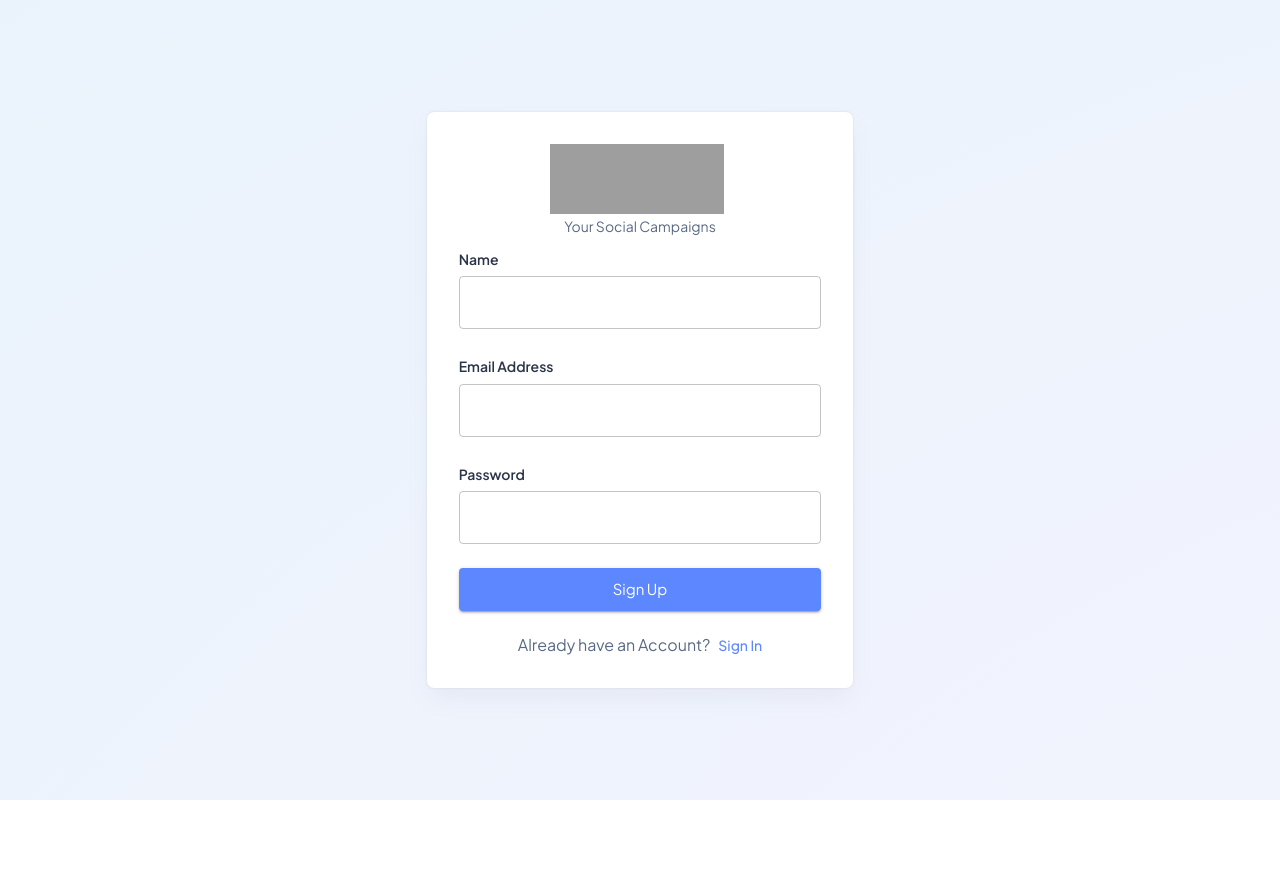
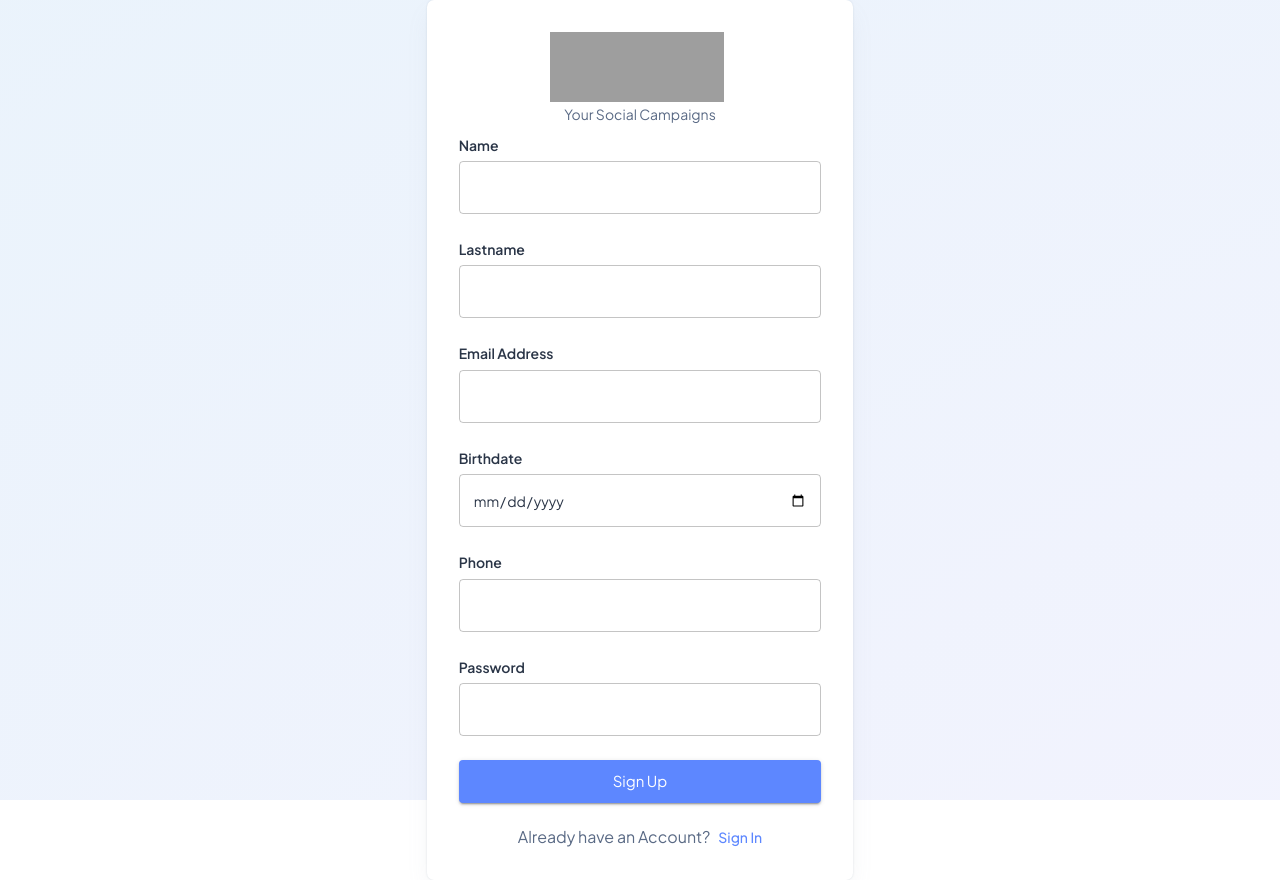
Before and after one commit to Los-comegatitos/frontend_nextjs, a Next.js app: page /authentication/register in a window 1280 px wide. Before the commit the page ends 800 px from the top, so only its background shows below. Built offline with nearby package versions, Linux system fonts and the light colour scheme; grey boxes are pictures that could not be loaded.

Commit message:
feat: add AuthRegister component with controlled inputs, state handling, and SweetAlert validation

```diff
--- a/src/app/authentication/auth/AuthRegister.tsx
+++ b/src/app/authentication/auth/AuthRegister.tsx
@@ -1,9 +1,9 @@
-import React from 'react';
-import { Box, Typography, Button } from '@mui/material';
-import Link from 'next/link';
+"use client";
 
-import CustomTextField from '@/app/(DashboardLayout)/components/forms/theme-elements/CustomTextField';
-import { Stack } from '@mui/system';
+import React, { useState } from "react";
+import { Box, Typography, Button, Stack } from "@mui/material";
+import CustomTextField from "@/app/(DashboardLayout)/components/forms/theme-elements/CustomTextField";
+import Swal from "sweetalert2";
 
 interface registerType {
   title?: string;
@@ -11,36 +11,100 @@ interface registerType {
   subtext?: React.ReactNode;
 }
 
-const AuthRegister = ({ title, subtitle, subtext }: registerType) => (
+const AuthRegister = ({ title, subtitle, subtext }: registerType) => {
+  const [formData, setFormData] = useState({
+    name: "",
+    lastname: "",
+    email: "",
+    birthdate: "",
+    phone: "",
+    password: "",
+  });
+
+  const handleChange = (e: React.ChangeEvent<HTMLInputElement>) => {
+    setFormData({
+      ...formData,
+      [e.target.id]: e.target.value,
+    });
+  };
+
+  const handleSubmit = (e: React.FormEvent) => {
+    e.preventDefault();
+
+    // eslint-disable-next-line @typescript-eslint/no-unused-vars
+    const emptyFields = Object.entries(formData).filter(([_, value]) => !value);
+
+    if (emptyFields.length > 0) {
+      Swal.fire({
+        icon: "error",
+        title: "Campos incompletos",
+        text: "Por favor, llena todos los campos antes de continuar.",
+        confirmButtonColor: "#1976d2",
+      });
+      return;
+    }
+
+    Swal.fire({
+      icon: "success",
+      title: "Registro exitoso",
+      text: "¡Tus datos fueron enviados correctamente!",
+      confirmButtonColor: "#1976d2",
+    });
+
+    console.log("Datos enviados:", formData);
+  };
+
+  return (
     <>
-        {title ? (
+      {title && (
         <Typography fontWeight="700" variant="h2" mb={1}>
           {title}
         </Typography>
-        ) : null}
+      )}
 
       {subtext}
 
-        <Box>
+      <Box component="form" onSubmit={handleSubmit}>
         <Stack mb={3}>
-                <Typography variant="subtitle1"
-                    fontWeight={600} component="label" htmlFor='name' mb="5px">Name</Typography>
-                <CustomTextField id="name" variant="outlined" fullWidth />
+          <Typography fontWeight={600} component="label" htmlFor="name" mb="5px">
+            Name
+          </Typography>
+          <CustomTextField id="name" variant="outlined" fullWidth value={formData.name} onChange={handleChange} />
 
-                <Typography variant="subtitle1"
-                    fontWeight={600} component="label" htmlFor='email' mb="5px" mt="25px">Email Address</Typography>
-                <CustomTextField id="email" variant="outlined" fullWidth />
+          <Typography fontWeight={600} component="label" htmlFor="lastname" mb="5px" mt="25px">
+            Lastname
+          </Typography>
+          <CustomTextField id="lastname" variant="outlined" fullWidth value={formData.lastname} onChange={handleChange} />
 
-                <Typography variant="subtitle1"
-                    fontWeight={600} component="label" htmlFor='password' mb="5px" mt="25px">Password</Typography>
-                <CustomTextField id="password" variant="outlined" fullWidth />
+          <Typography fontWeight={600} component="label" htmlFor="email" mb="5px" mt="25px">
+            Email Address
+          </Typography>
+          <CustomTextField id="email" variant="outlined" fullWidth value={formData.email} onChange={handleChange} />
+
+          <Typography fontWeight={600} component="label" htmlFor="birthdate" mb="5px" mt="25px">
+            Birthdate
+          </Typography>
+          <CustomTextField id="birthdate" type="date" variant="outlined" fullWidth value={formData.birthdate} onChange={handleChange} InputLabelProps={{ shrink: true }}/>
+
+          <Typography fontWeight={600} component="label" htmlFor="phone" mb="5px" mt="25px">
+            Phone
+          </Typography>
+          <CustomTextField id="phone" variant="outlined" fullWidth value={formData.phone} onChange={handleChange} />
+
+          <Typography fontWeight={600} component="label" htmlFor="password" mb="5px" mt="25px">
+            Password
+          </Typography>
+          <CustomTextField id="password" type="password" variant="outlined" fullWidth value={formData.password} onChange={handleChange} />
         </Stack>
-            <Button color="primary" variant="contained" size="large" fullWidth component={Link} href="/authentication/login">
+
+        <Button color="primary" variant="contained" size="large" fullWidth type="submit">
           Sign Up
         </Button>
       </Box>
+
       {subtitle}
     </>
   );
+};
 
 export default AuthRegister;
```
Also changed, not shown: package.json (+7 -6 lines), 1 other file (tests, documents, lock files or other folders). Lines whose indentation alone changed are shown as unchanged.
